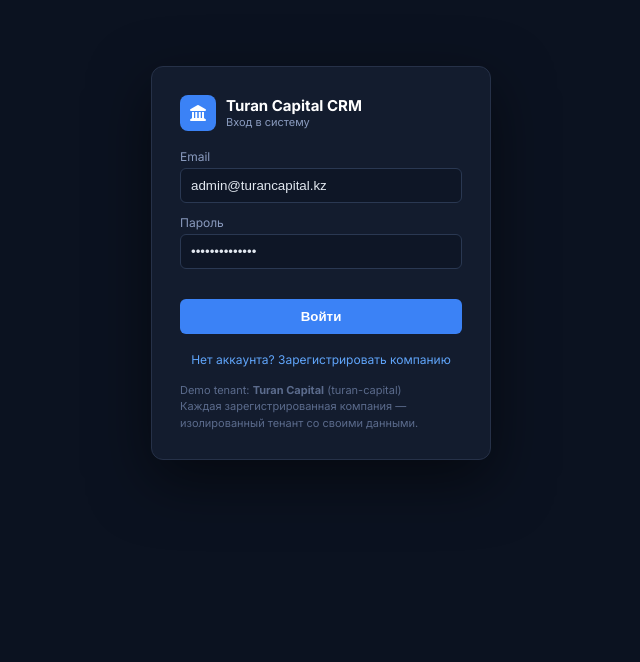
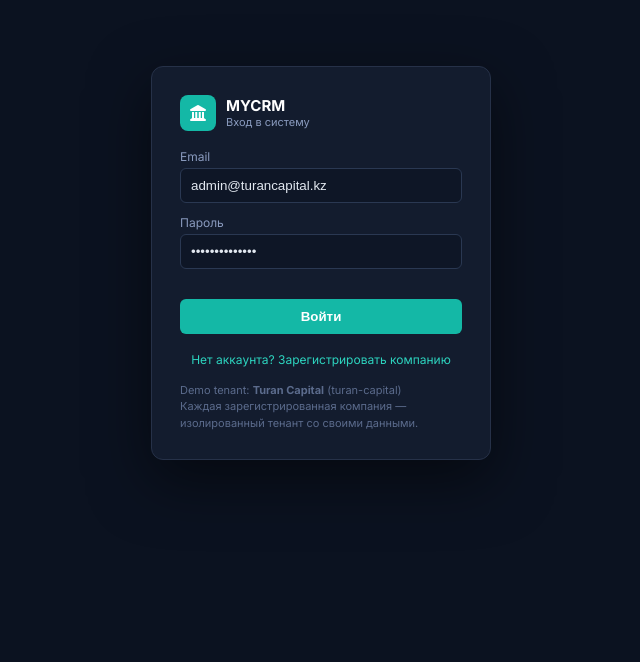
Before and after one commit to omgany-cloud/VS-CRM, a plain HTML site: page index.html in a window 1280 px wide. Shown: the part 137-799 px from the top of the page, without its empty margins (319-959 px from the left). Drawn offline with nearby package versions, Linux system fonts and the light colour scheme; no server answers.

Commit message:
Rebrand login screen to MYCRM with a teal accent
Cosmetic only: the login overlay's title/icon/button/link, previously
"Turan Capital CRM" in blue (#3b82f6), are now "MYCRM" in teal
(#14b8a6). Scoped to the pre-auth login overlay in index.html; the
rest of the app's branding (tenant name, fund labels) is already
dynamic and untouched.

Co-Authored-By: Claude Sonnet 5 <noreply@anthropic.com>

```diff
--- a/index.html
+++ b/index.html
@@ -18,11 +18,11 @@
 <div id="loginOverlay" style="position:fixed;inset:0;z-index:9999;display:flex;align-items:center;justify-content:center;background:#0b1220;">
   <form id="loginForm" style="width:340px;background:#131c2e;border:1px solid #263148;border-radius:12px;padding:28px;box-shadow:0 20px 60px rgba(0,0,0,.5);">
     <div style="display:flex;align-items:center;gap:10px;margin-bottom:18px;">
-      <div style="width:36px;height:36px;border-radius:8px;background:#3b82f6;display:flex;align-items:center;justify-content:center;">
+      <div style="width:36px;height:36px;border-radius:8px;background:#14b8a6;display:flex;align-items:center;justify-content:center;">
         <i class="fas fa-landmark" style="color:#fff;"></i>
       </div>
       <div>
-        <div style="color:#fff;font-weight:700;font-size:15px;">Turan Capital CRM</div>
+        <div style="color:#fff;font-weight:700;font-size:15px;">MYCRM</div>
         <div style="color:#8a9bbf;font-size:11px;">Вход в систему</div>
       </div>
     </div>
@@ -33,11 +33,11 @@
     <input id="loginPassword" type="password" autocomplete="current-password" value="TuranDemo2025!"
       style="width:100%;box-sizing:border-box;padding:9px 10px;margin-bottom:6px;border-radius:6px;border:1px solid #2a3852;background:#0e1626;color:#e2e8f0;" />
     <div id="loginError" style="color:#ef4444;font-size:12px;min-height:16px;margin-bottom:8px;"></div>
-    <button type="submit" style="width:100%;padding:10px;border:none;border-radius:6px;background:#3b82f6;color:#fff;font-weight:600;cursor:pointer;">
+    <button type="submit" style="width:100%;padding:10px;border:none;border-radius:6px;background:#14b8a6;color:#fff;font-weight:600;cursor:pointer;">
       Войти
     </button>
     <div style="text-align:center;margin-top:14px;">
-      <a href="#" id="showSignupLink" onclick="toggleAuthForm('signup');return false;" style="color:#60a5fa;font-size:12px;text-decoration:none;">Нет аккаунта? Зарегистрировать компанию</a>
+      <a href="#" id="showSignupLink" onclick="toggleAuthForm('signup');return false;" style="color:#2dd4bf;font-size:12px;text-decoration:none;">Нет аккаунта? Зарегистрировать компанию</a>
     </div>
     <div style="color:#5b6b8c;font-size:11px;margin-top:14px;line-height:1.5;">
       Demo tenant: <b>Turan Capital</b> (turan-capital)<br/>
```
